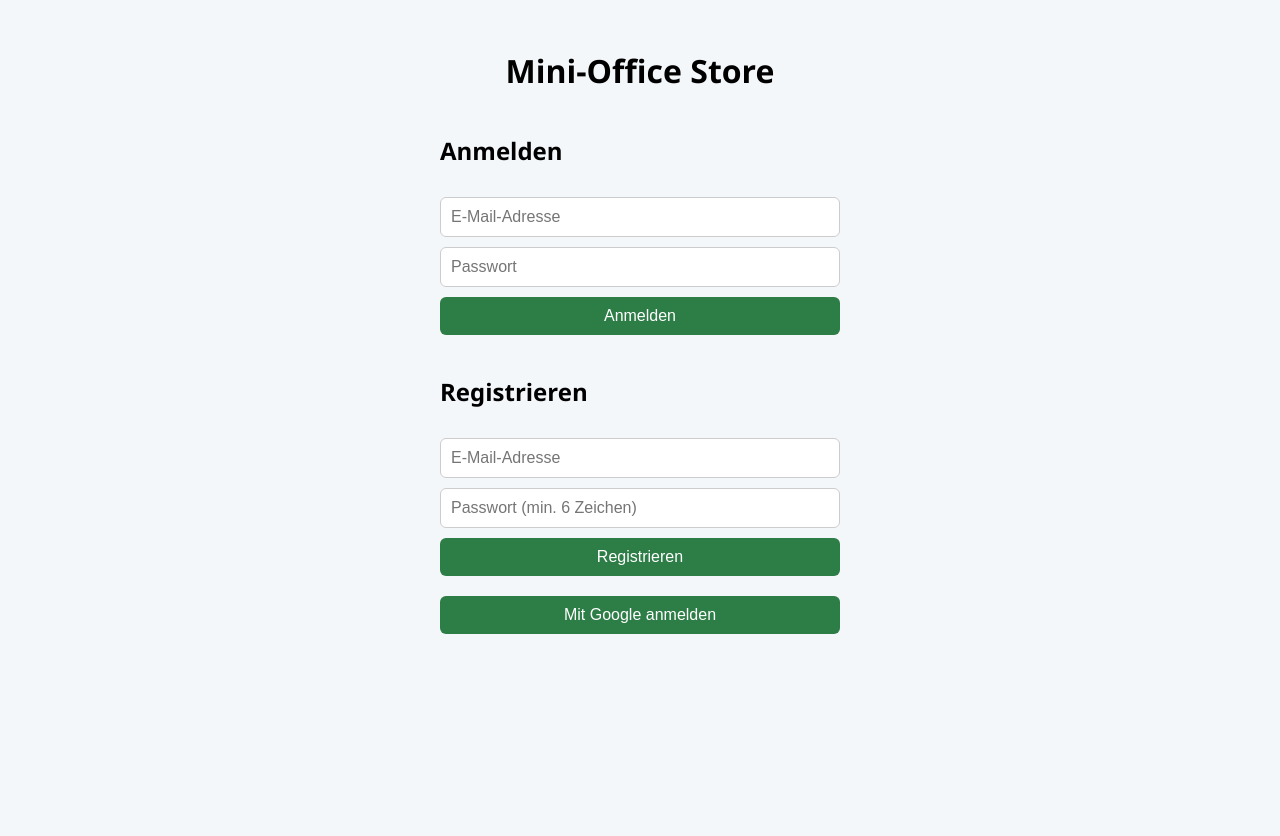
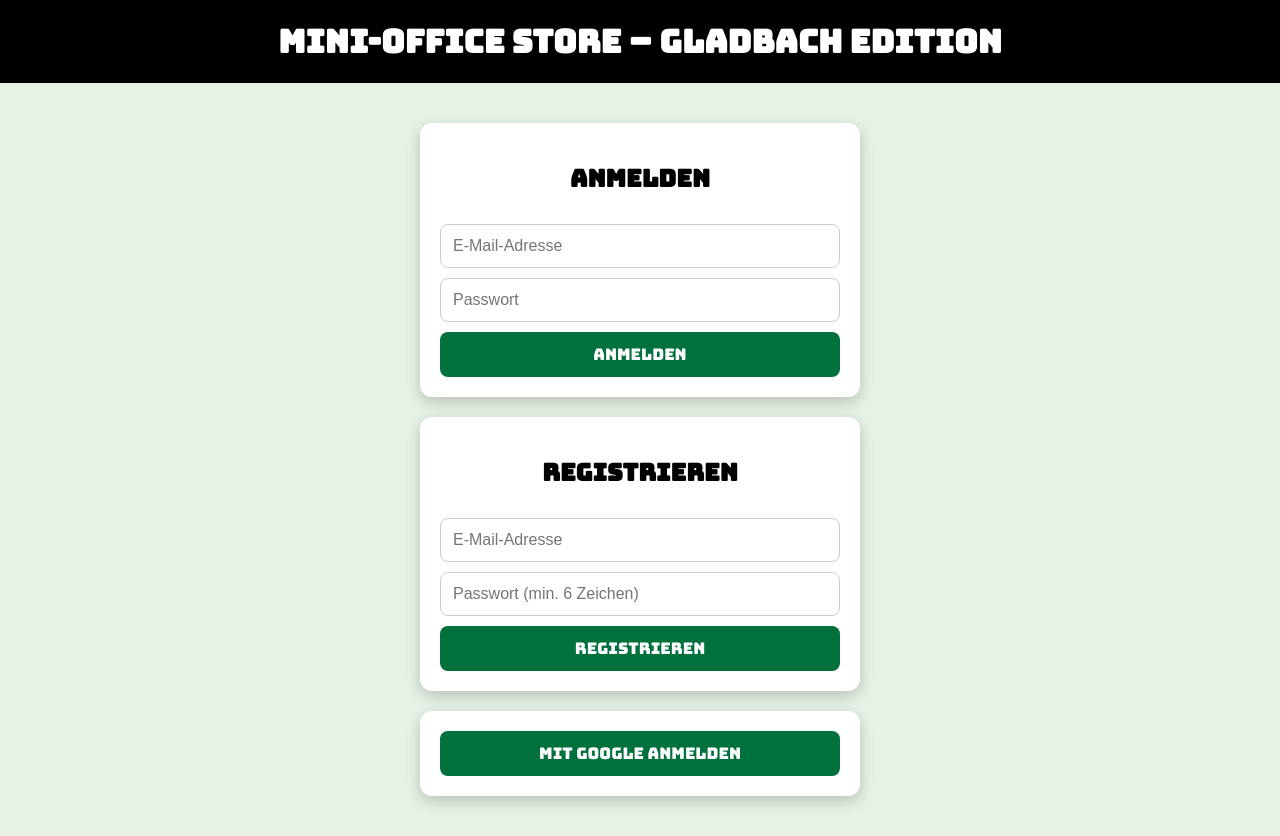
Before and after one commit to dasfohlen1900/dasfohlen1900.github.io, a plain HTML site: page store/index.html in a window 1280 px wide. Before the commit the page ends 800 px from the top, so only its background shows below. Drawn offline with Linux system fonts and the light colour scheme; no server answers.

Commit message:
Update index.html

```diff
--- a/store/index.html
+++ b/store/index.html
@@ -2,19 +2,96 @@
 <html lang="de">
 <head>
 <meta charset="UTF-8">
-  <title>Mini-Office Store (Login)</title>
+<title>Mini-Office Store – Gladbach Edition</title>
+
+<!-- Bungee Font -->
+<link href="https://fonts.googleapis.com/css2?family=Bungee&display=swap" rel="stylesheet">
+
 <style>
-    body { font-family: Segoe UI, Arial, sans-serif; background:#f4f7fa; padding:20px; }
-    h1 { text-align:center; }
-    form, #store, #logoutBtn, #loginContainer { max-width:400px; margin:20px auto; display:flex; flex-direction:column; gap:10px; }
-    input, button { padding:10px; font-size:16px; border-radius:6px; border:1px solid #ccc; }
-    button { background:#2d7d46; color:white; border:none; cursor:pointer; }
-    button:hover { background:#226636; }
+  body {
+    font-family: "Segoe UI", Arial, sans-serif;
+    background:#e6f2e6; /* sanftes Grün */
+    margin:0;
+    padding:0;
+  }
+
+  header {
+    background:#000000; /* Schwarz */
+    color:white;
+    text-align:center;
+    padding:20px;
+    font-family: 'Bungee', cursive;
+    font-size:32px;
+    font-weight:bold;
+  }
+
+  main {
+    display:flex;
+    flex-direction:column;
+    align-items:center;
+    padding:30px 10px;
+  }
+
+  form, #store, #loginContainer, #logoutBtn {
+    width:100%;
+    max-width:400px;
+    background:white;
+    padding:20px;
+    margin:10px 0;
+    border-radius:12px;
+    box-shadow:0 5px 15px rgba(0,0,0,0.2);
+    display:flex;
+    flex-direction:column;
+    gap:10px;
+  }
+
+  input, button {
+    padding:12px;
+    font-size:16px;
+    border-radius:8px;
+    border:1px solid #ccc;
+  }
+
+  button {
+    background:#00703C; /* Gladbach-Grün */
+    color:white;
+    border:none;
+    cursor:pointer;
+    font-family: 'Bungee', cursive;
+    font-weight:normal;
+  }
+
+  button:hover { background:#005f2b; }
+
+  h2 {
+    text-align:center;
+    color:#000000;
+    font-family: 'Bungee', cursive;
+  }
+
   #store ul { list-style:none; padding:0; }
-    #store li { background:#fff; margin:8px 0; padding:12px; border-radius:8px;
-                box-shadow:0 3px 6px rgba(0,0,0,0.1); display:flex; justify-content:space-between; align-items:center; }
-    #store a { color:white; text-decoration:none; background:#2d7d46; padding:6px 12px; border-radius:6px; }
-    #store a:hover { background:#226636; }
+
+  #store li {
+    background:#ffffff;
+    margin:8px 0;
+    padding:12px;
+    border-radius:8px;
+    box-shadow:0 3px 6px rgba(0,0,0,0.1);
+    display:flex;
+    justify-content:space-between;
+    align-items:center;
+  }
+
+  #store a {
+    color:white;
+    text-decoration:none;
+    background:#00703C;
+    padding:6px 12px;
+    border-radius:6px;
+    font-family: 'Bungee', cursive;
+  }
+
+  #store a:hover { background:#005f2b; }
 </style>
 
 <script type="module">
@@ -63,7 +140,7 @@
       .catch(err => alert("Registrierung fehlgeschlagen: " + err.message));
   });
 
-      // Login mit Google
+  // Google Login
   loginGoogleBtn.addEventListener("click", () => {
     signInWithPopup(auth, googleProvider).catch(err => alert("Fehler: " + err.message));
   });
@@ -92,10 +169,11 @@
 });
 </script>
 </head>
+
 <body>
-  <h1>Mini-Office Store</h1>
+<header>Mini-Office Store – Gladbach Edition</header>
+<main>
 
-  <!-- Login mit E-Mail -->
 <form id="loginForm">
   <h2>Anmelden</h2>
   <input type="email" name="email" placeholder="E-Mail-Adresse" required>
@@ -103,7 +181,6 @@
   <button type="submit">Anmelden</button>
 </form>
 
-  <!-- Registrierung mit E-Mail -->
 <form id="registerForm">
   <h2>Registrieren</h2>
   <input type="email" name="email" placeholder="E-Mail-Adresse" required>
@@ -111,27 +188,26 @@
   <button type="submit">Registrieren</button>
 </form>
 
-  <!-- Login mit Google -->
 <div id="loginContainer">
   <button id="loginGoogle">Mit Google anmelden</button>
 </div>
 
-  <!-- Logout Button -->
 <button id="logoutBtn" style="display:none;">Abmelden</button>
 
-  <!-- Store Inhalte -->
 <div id="store" style="display:none;">
   <h2>Downloads (nur für angemeldete Benutzer)</h2>
   <ul>
     <li>
-        <span>ZIP 1</span>
-        <a href="downloads/zip1.zip">Herunterladen</a>
+      <span>HTML-Version</span>
+      <a href="/download/HTML.zip">Herunterladen</a>
     </li>
     <li>
-        <span>ZIP 2</span>
-        <a href="downloads/zip2.zip">Herunterladen</a>
+      <span>EXE-Version</span>
+      <a href="/download/EXE.zip">Herunterladen</a>
     </li>
   </ul>
 </div>
+
+</main>
 </body>
 </html>
```
Lines whose indentation alone changed are shown as unchanged.
